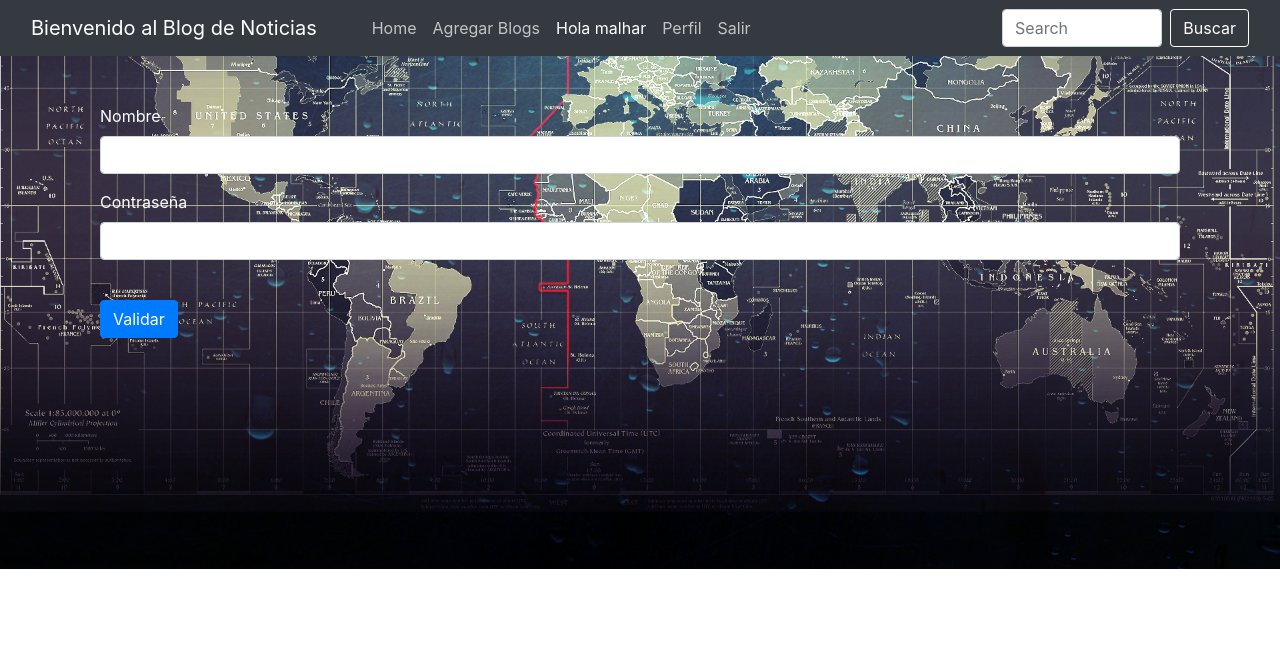
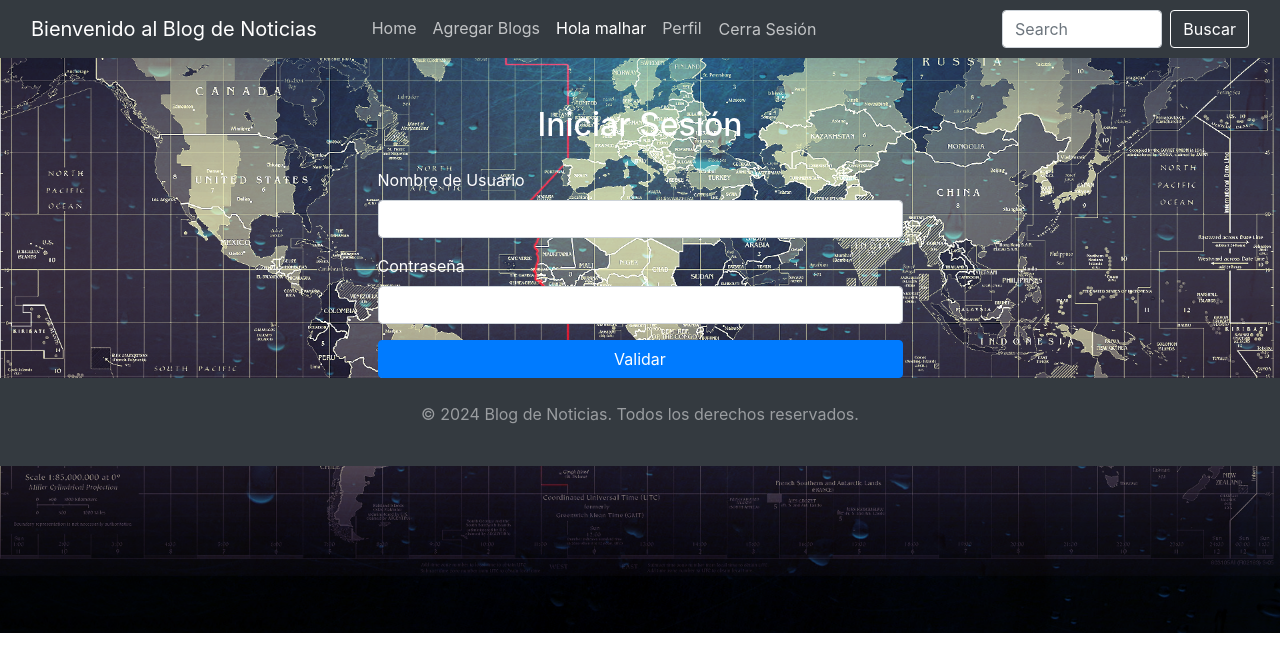
Before and after one commit to M3dioP3lo/Web-01, a Django app: page /login/ in a window 1280 px wide. Shown: the top 672 px of the page. Run offline with Django 3.2, Linux system fonts and the light colour scheme; a user stored in the database is signed in; some libraries are stand-ins or nearby versions.

Commit message:
Se modificó Profile Register Login y atributos de Administradores

```diff
--- a/home/templates/base.html
+++ b/home/templates/base.html
@@ -103,7 +103,11 @@
                 <a class="nav-link {% block profileactive %} {% endblock profileactive %}" href="/profile/">Perfil</a>
               </li>
               <li class="nav-item">
-                <a class="nav-link" href="{% url 'logout' %}">Salir</a>
+                <!-- Aquí antes estaba esto/<a class="nav-link" href="{% url 'logout' %}">Salir</a> -->
+                 <form method="POST" action="{% url 'logout' %}" style="display:inline;">
+                   {% csrf_token %}
+                   <button type="submit" class="nav-link btn btn-link">Cerra Sesión</button>
+                 </form>
               </li>
               {% else %}
               <li class="nav-item">
@@ -138,5 +142,10 @@
 
     {% block js %}
     {% endblock %}
+    <footer id="sticky-footer" class="flex-shrink-0 py-4 bg-dark text-white-50">
+      <div class="container text-center">
+          <p>&copy; 2024 Blog de Noticias. Todos los derechos reservados.</p>
+      </div>
+  </footer>
   </body>
 </html>
--- a/home/templates/login.html
+++ b/home/templates/login.html
@@ -4,21 +4,36 @@
 {% block loginactive %} active {% endblock loginactive %}
 
 {% block css %}
+<style>
+    .form-container {
+        background-color: #f8f9fa;
+        padding: 20px;
+        border-radius: 10px;
+        box-shadow: 0 0 10px rgba(0,0,0,0.1);
+    }
+</style>
 {% endblock %}
+
 {% block body %}
+<div class="container mt-5">
+    <div class="row justify-content-center">
+        <div class="col-md-6">
             <form method="POST" action="{% url 'login' %}">
                 {% csrf_token %}
-  <div class="container mt-5">
+                <div class="form-container">
+                    <h2 class="mb-4 text-center">Iniciar Sesión</h2>
                     <div class="mb-3">
-    <label for="nombre" class="form-label">Nombre</label>
+                        <label for="username" class="form-label">Nombre de Usuario</label>
                         <input type="text" class="form-control" id="username" name="username">
                     </div>
                     <div class="mb-3">
-    <label for="contraseña" class="form-label">Contraseña</label>
+                        <label for="password" class="form-label">Contraseña</label>
                         <input type="password" class="form-control" id="password" name="password">
                     </div>
-  <br>
-  <button type="validar" class="btn btn-primary">Validar</button>
+                    <button type="submit" class="btn btn-primary w-100">Validar</button>
                 </div>
             </form>
+        </div>
+    </div>
+</div>
 {% endblock %}
--- a/home/urls.py
+++ b/home/urls.py
@@ -22,7 +22,7 @@
 #Autenticación de usuario
     path("register/", views.register, name="register"),
     path('login/', views.login_view, name='login'),
-    path('logout/', auth_views.LogoutView.as_view(), name='logout'),  # Ruta para el cierre de sesión
-    path('logout_redirect/', views.logout_and_redirect, name='logout_redirect'), #Antes --->path('logout/', auth_views.LogoutView.as_view(), name='logout'),
+    path('logout/', views.logout, name='logout'), #Ruta para el cierre de sesión de Usuario
+    #path('logout_redirect/', views.logout_and_redirect, name='logout_redirect'), #Antes --->path('logout/', auth_views.LogoutView.as_view(), name='logout'),
 
 ]
--- a/home/views.py
+++ b/home/views.py
@@ -131,15 +131,15 @@
 
     return render(request, "login.html")
 
-'''def logout(request):
+def logout(request):
     auth_logout(request)  # Cierra la sesión del usuario
-    messages.success(request, "Cerró sesión exitosamente")
-    return render(request, 'logout.html')  # Renderiza la página logout.html'''
+    messages.success(request, "Cerró sesión exitosamente.")
+    return redirect('login') # Cierra la sesión del usuario
 
 def logout_and_redirect(request):
     logout(request)
     messages.success(request, "Cerraste sesión exitosamente.")
-    return redirect('logout.html')  # Cambia esto por la URL a la que quieras redirigir
+    return redirect('login')  # Cambia esto por la URL a la que quieras redirigir
 
 '''def logout_and_redirect(request):
     logout(request)
```
Also changed, not shown: home/templates/profile.html (+5 -2 lines), home/templates/register.html (+19 -3 lines), db.sqlite3, home/media/profile_pics/Skeletor.png (added), home/media/profile_pics/Skeletor_TAflYzq.png (added). Lines whose indentation alone changed are shown as unchanged.
